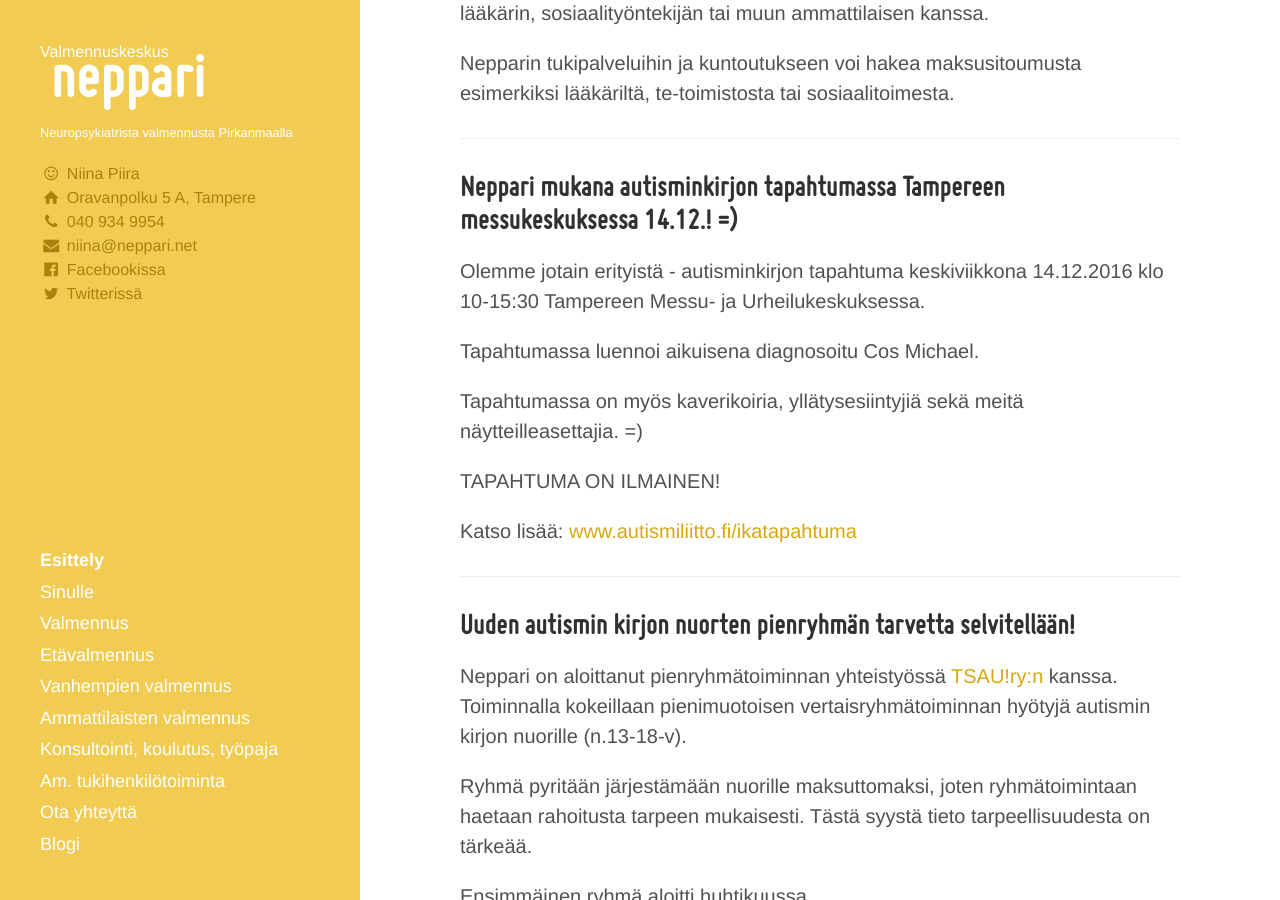
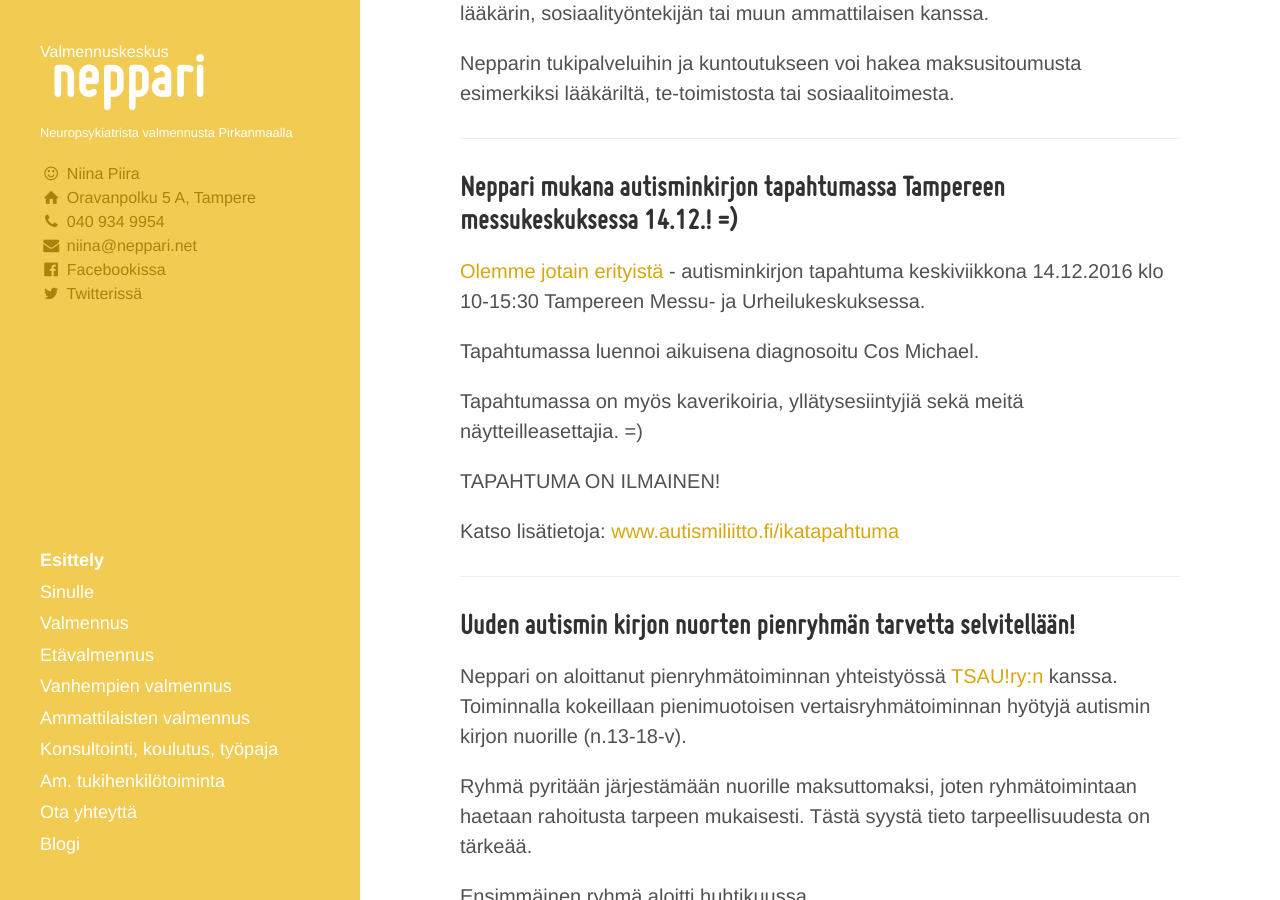
Before and after one commit to niinapiira/neppari.net, a Jekyll site: the page built from index.md, in a window 1280 px wide and 900 px high, scrolled down 749 px. Built offline with Jekyll 4.4.1, drawn with Linux system fonts in a browser that asks for light colours.

Commit message:
Updated index.md

```diff
--- a/index.md
+++ b/index.md
@@ -39,7 +39,7 @@
 
 ## Neppari mukana autisminkirjon tapahtumassa Tampereen messukeskuksessa 14.12.! =)
 
-Olemme jotain erityistä - autisminkirjon tapahtuma keskiviikkona 14.12.2016 klo 10-15:30 Tampereen Messu- ja Urheilukeskuksessa.
+[Olemme jotain erityistä](www.autismiliitto.fi/ikatapahtuma) - autisminkirjon tapahtuma keskiviikkona 14.12.2016 klo 10-15:30 Tampereen Messu- ja Urheilukeskuksessa.
 
 Tapahtumassa luennoi aikuisena diagnosoitu Cos Michael.
 
@@ -47,7 +47,7 @@
 
 TAPAHTUMA ON ILMAINEN!
 
-Katso lisää: [www.autismiliitto.fi/ikatapahtuma](www.autismiliitto.fi/ikatapahtuma)
+Katso lisätietoja: [www.autismiliitto.fi/ikatapahtuma](www.autismiliitto.fi/ikatapahtuma)
 
 ___
 
```
